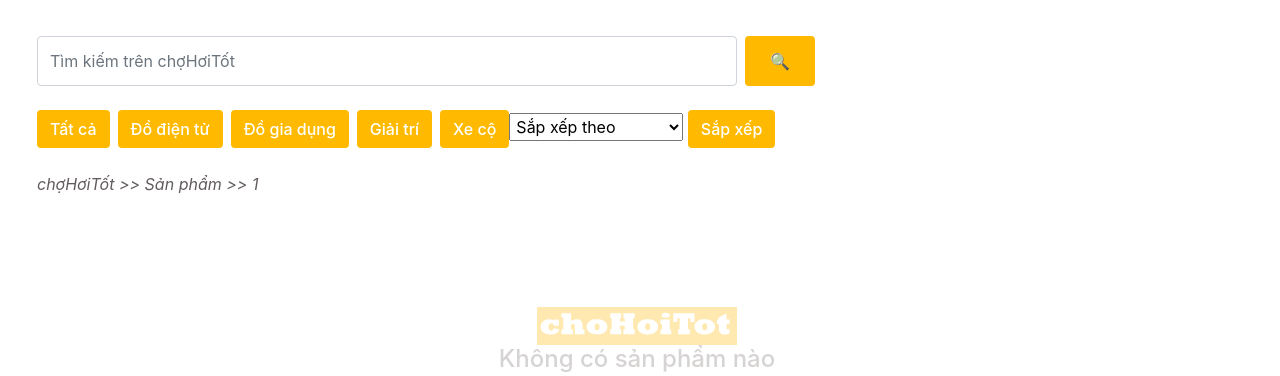
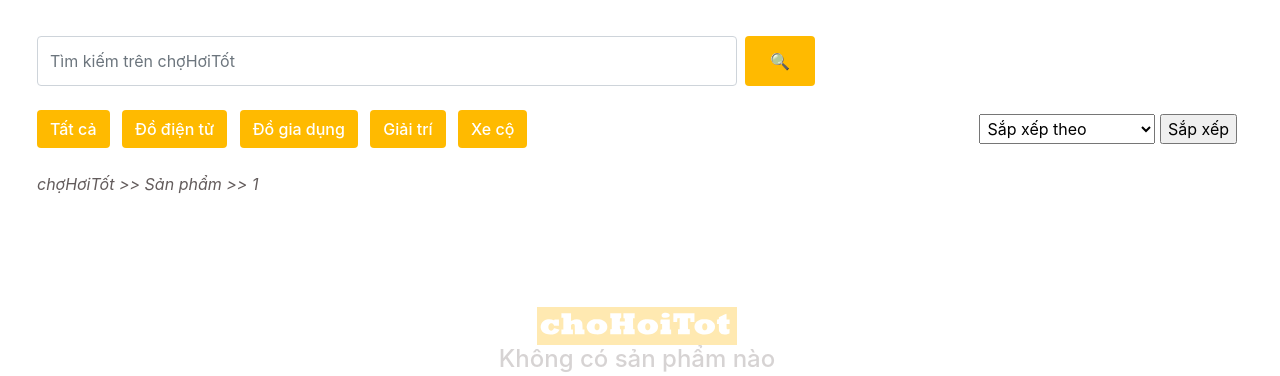
Before and after one commit to dangpham205/choHoiTot.com, a Flask app: page /chotot/1 in a window 1280 px wide. Shown: the part 56-432 px from the top of the page. Run offline with Flask 2, Linux system fonts and the light colour scheme; data that the repository does not hold is empty; parts of the project's set-up code (start-up, migrations or seed data) failed here and were passed over; some libraries are stand-ins or nearby versions.

Commit message:
Sort Chohoitot

```diff
--- a/app/templates/market/chotot.html
+++ b/app/templates/market/chotot.html
@@ -29,15 +29,18 @@ Chợ Hơi Tốt
 
 
             <!-- Category -->
-            <div class="row" style="width: 1200px; display:flex; margin:auto;">
-                <a class="btn btn-s" href="{{ url_for('main.chotot_page', category='all') }}">Tất cả</a>
-                <a class="btn btn-s ml-2" href="{{ url_for('main.chotot_page', category='Đồ điện tử') }}">Đồ điện tử</a>
-                <a class="btn btn-s ml-2" href="{{ url_for('main.chotot_page', category='Đồ gia dụng') }}">Đồ gia dụng</a>
-                <a class="btn btn-s ml-2" href="{{ url_for('main.chotot_page', category='Giải trí') }}">Giải trí</a>
-                <a class="btn btn-s ml-2" href="{{ url_for('main.chotot_page', category='Xe cộ') }}">Xe cộ</a>
+            <div class="row" style="width: 1200px; display:flex; margin:auto; justify-content: space-between; align-items: center;">
+                <div>
+                    <a class="btn btn-s" href="{{ url_for('main.chotot_page', category='all') }}">Tất cả</a>
+                    <a class="btn btn-s ml-2" href="{{ url_for('main.chotot_page', category='Đồ điện tử') }}">Đồ điện tử</a>
+                    <a class="btn btn-s ml-2" href="{{ url_for('main.chotot_page', category='Đồ gia dụng') }}">Đồ gia dụng</a>
+                    <a class="btn btn-s ml-2" href="{{ url_for('main.chotot_page', category='Giải trí') }}">Giải trí</a>
+                    <a class="btn btn-s ml-2" href="{{ url_for('main.chotot_page', category='Xe cộ') }}">Xe cộ</a>
+
+                </div>
 
                 <form action="{{ url_for('main.chotot_page', category = category) }}" method="POST">
-                    <select style="padding: 2px;" name="sort" id="lang">
+                    <select style="padding: 3px;" name="sort" id="lang">
                         <option value="date">Sắp xếp theo</option>
                         <option value="date">Thời gian đăng</option>
                         <option value="price_az">Giá từ thấp đến cao</option>
@@ -45,7 +48,7 @@ Chợ Hơi Tốt
                         <option value="name_az">Tên A-Z</option>
                         <option value="name_za">Tên Z-A</option>
                     </select>
-                    <input class="btn" style="transform: translateY(-1x);"  type="submit" value="Sắp xếp" />
+                    <input style="transform: translateY(-1x);"  type="submit" value="Sắp xếp" />
                 </form>
             </div>
 
```
